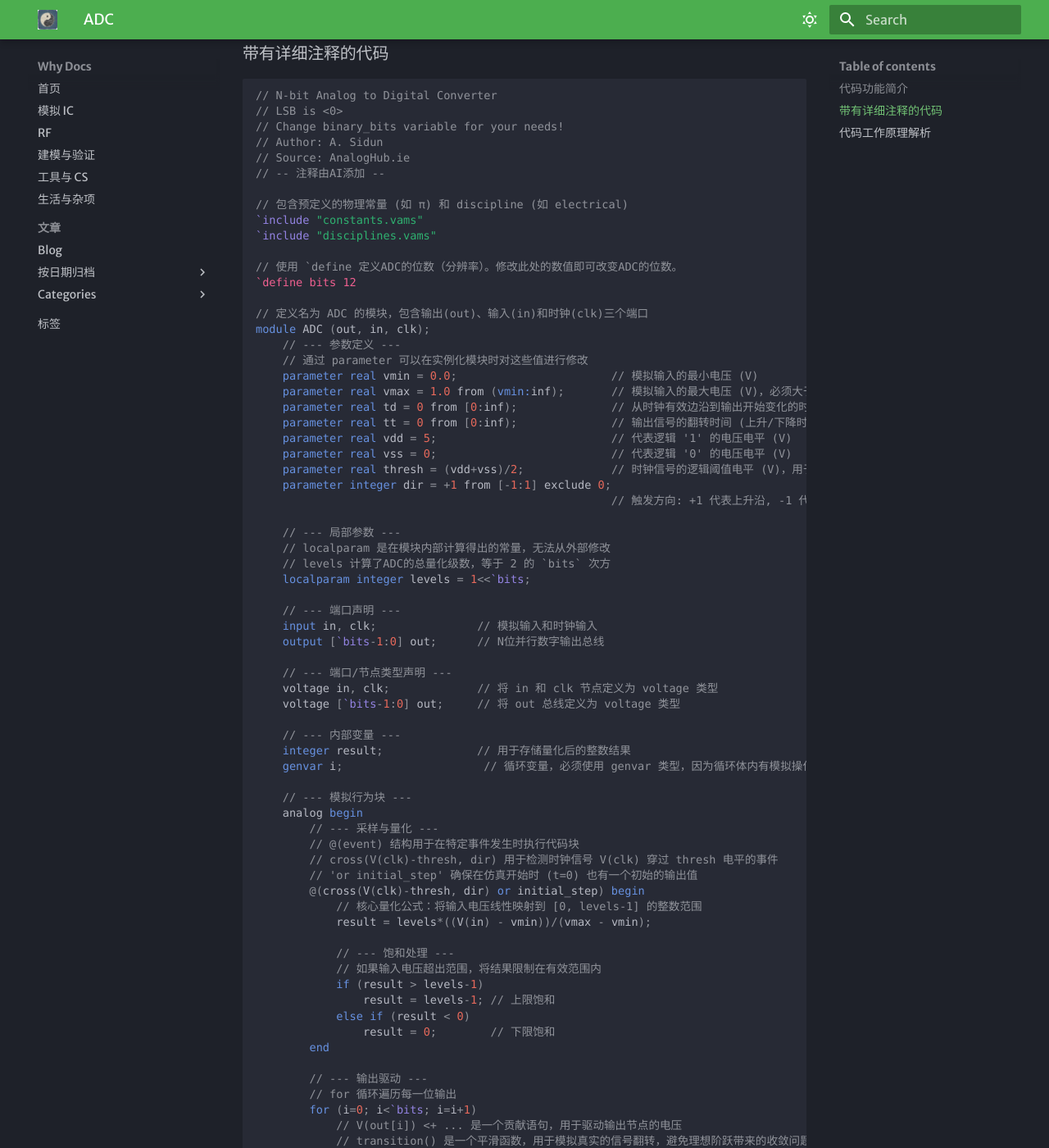
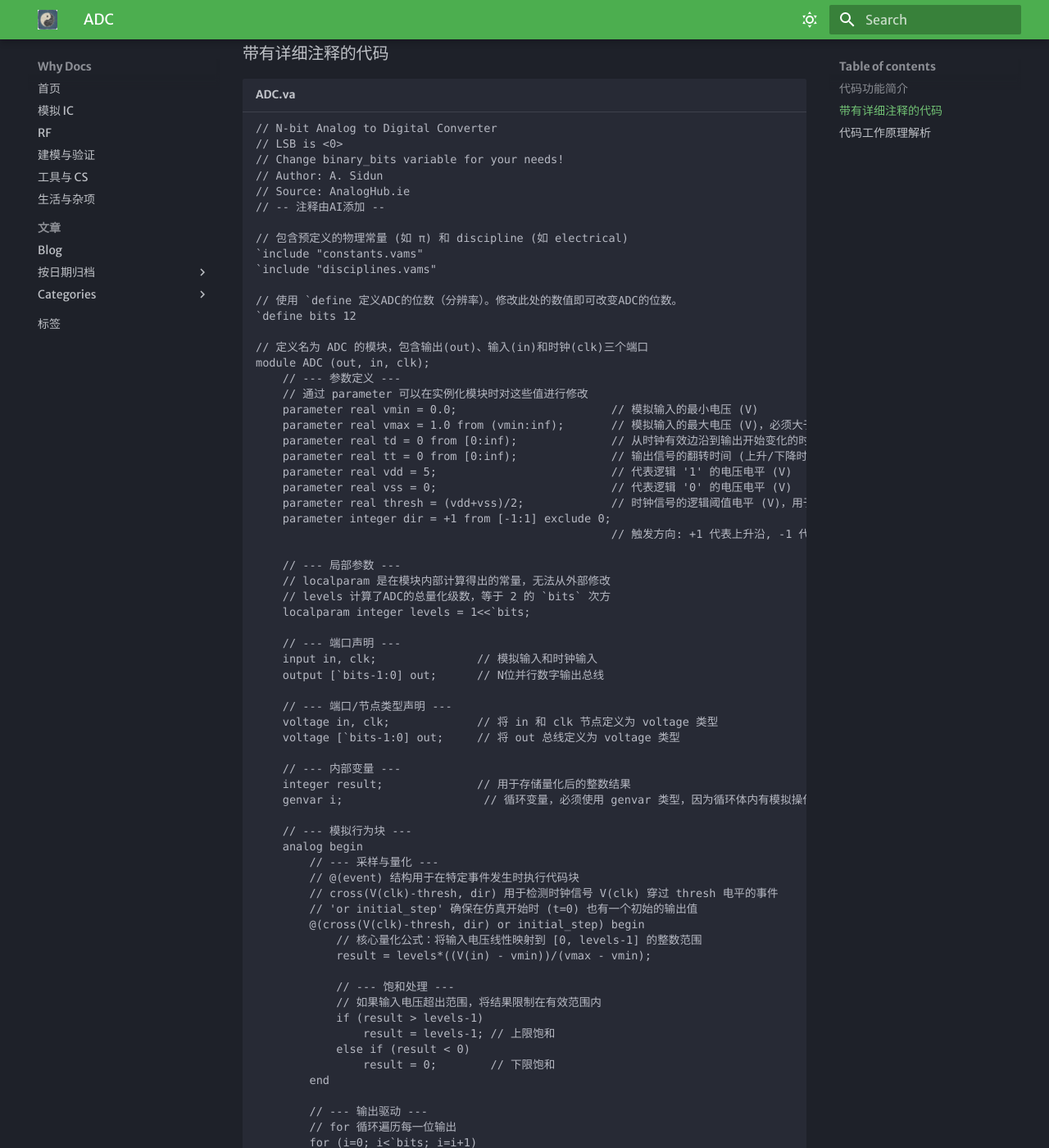
Before and after one commit to why250/mkdocs_why, an MkDocs documentation site: the page built from docs/My_veriloga/book/veriloga/ADC.md, in a window 1280 px wide and 1400 px high, scrolled down 435 px. Shown: the whole window at 82% size. Built offline with MkDocs 1.6.1 and Material for MkDocs 9.7.7, drawn with Linux system fonts in a browser that asks for light colours; some web fonts are replaced; some of the changed text lies outside the part shown.

````diff
--- a/docs/My_veriloga/book/veriloga/ADC.md
+++ b/docs/My_veriloga/book/veriloga/ADC.md
@@ -10,7 +10,7 @@
 
 ### 带有详细注释的代码
 
-```verilog
+``` { .text title="ADC.va" }
 // N-bit Analog to Digital Converter
 // LSB is <0>
 // Change binary_bits variable for your needs!
````
Also changed, not shown: AGENTS.md (+2 -1 lines), docs/blog/posts/analog/01_Gilbert_Emitter_Degeneration_Gain_Noise.md (+0 -1 lines), docs/blog/posts/analog/ADC.md (+1 -1 lines), docs/blog/posts/analog/pseudo-differential-tail-cascode-noise/index.md (renamed from docs/blog/posts/analog/pseudo-differential-tail-cascode-noise.md, +4 -4 lines), docs/blog/posts/analog/pseudo-differential-tail-cascode-noise/image/noise-independent-emitter.webp (renamed from docs/blog/posts/image/pseudo-differential-tail-cascode-noise/noise-independent-emitter.webp), docs/blog/posts/analog/pseudo-differential-tail-cascode-noise/image/noise-shared-emitter.webp (renamed from docs/blog/posts/image/pseudo-differential-tail-cascode-noise/noise-shared-emitter.webp), docs/blog/posts/analog/pseudo-differential-tail-cascode-noise/image/schematic-independent-emitter.webp (added), docs/blog/posts/analog/pseudo-differential-tail-cascode-noise/image/schematic-shared-emitter.webp (added), docs/blog/posts/image/pseudo-differential-tail-cascode-noise/schematic-independent-emitter.webp (deleted), docs/blog/posts/image/pseudo-differential-tail-cascode-noise/schematic-shared-emitter.webp (deleted).
